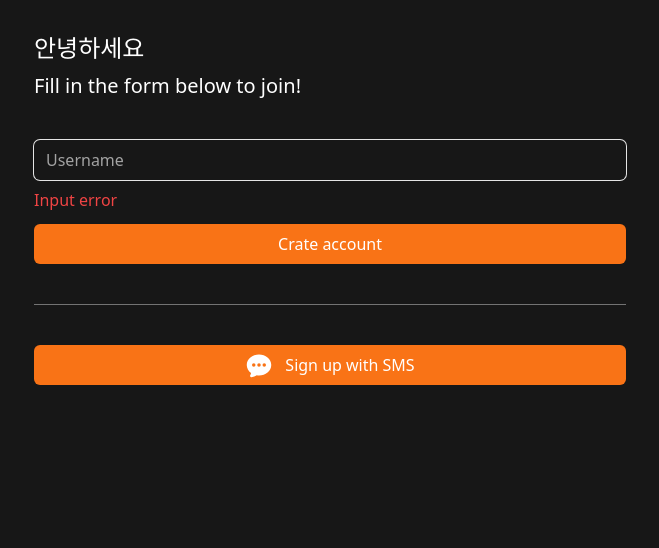
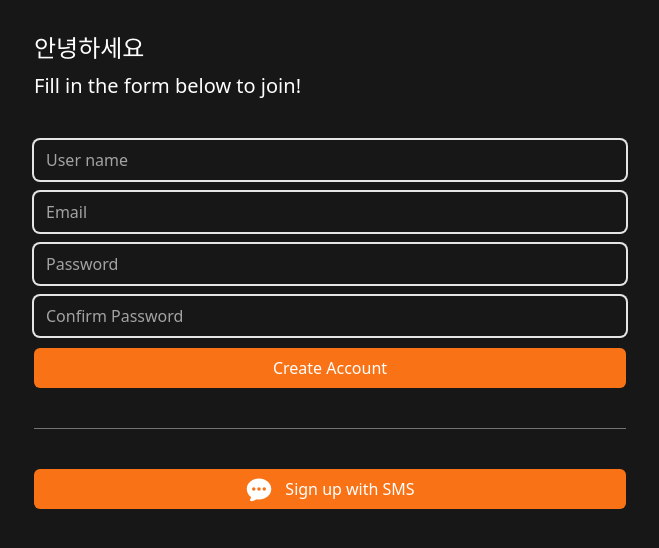
Before and after one commit to islanderian/carrot-market-reloaded, a Next.js app: page /create-account in a window 1280 px wide. Shown: the top 548 px of the page, without its empty margins (310-969 px from the left). Built offline with nearby package versions, Linux system fonts and the light colour scheme.

Commit message:
#4.2 Form Components

```diff
--- a/app/create-account/page.tsx
+++ b/app/create-account/page.tsx
@@ -1,6 +1,8 @@
 import Link from "next/link";
 import { ChatBubbleBottomCenterIcon } from "@heroicons/react/24/solid";
 import { ChatBubbleOvalLeftEllipsisIcon } from "@heroicons/react/16/solid";
+import FormInput from "@/components/form-input";
+import FormButton from "@/components/from-btn";
 
 export default function CreateAccount() {
   return (
@@ -10,16 +12,21 @@
         <h2 className="text-xl">Fill in the form below to join!</h2>
       </div>
       <form className="flex flex-col gap-3">
-        <div className="flex flex-col gap-2">
-          <input
-            type="text"
-            placeholder="Username"
-            required
-            className="w-full h-10 bg-transparent border-none rounded-md focus:outline-none ring-1 focus:ring-2 ring-neutral-200 focus:ring-orange-500 placeholder:text-neutral-400"
-          />
-          <span className="text-red-500">Input error</span>
-        </div>
-        <button className="h-10 primary-btn">Crate account</button>
+        <FormInput type="text" placeholder="User name" required errors={[]} />
+        <FormInput type="email" placeholder="Email" required errors={[]} />
+        <FormInput
+          type="password"
+          placeholder="Password"
+          required
+          errors={[]}
+        />
+        <FormInput
+          type="password"
+          placeholder="Confirm Password"
+          required
+          errors={[]}
+        />
+        <FormButton loading={false} text="Create Account" />
       </form>
       <div className="w-full h-px bg-neutral-500" />
       <div>
--- /dev/null
+++ b/components/form-input.tsx
@@ -0,0 +1,29 @@
+interface FormInputProps {
+  type: string;
+  placeholder: string;
+  required: boolean;
+  errors: string[];
+}
+
+export default function FormInput({
+  type,
+  placeholder,
+  required,
+  errors,
+}: FormInputProps) {
+  return (
+    <div className="flex flex-col gap-2">
+      <input
+        type={type}
+        placeholder={placeholder}
+        required={required}
+        className="w-full h-10 transition bg-transparent border-none rounded-md focus:outline-none ring-2 focus:ring-4 ring-neutral-200 focus:ring-orange-500 placeholder:text-neutral-400"
+      />
+      {errors.map((error, index) => (
+        <span key={index} className="text-red-500">
+          {error}
+        </span>
+      ))}
+    </div>
+  );
+}
--- /dev/null
+++ b/components/from-btn.tsx
@@ -0,0 +1,15 @@
+interface FormButtonProps {
+  loading: boolean;
+  text: string;
+}
+
+export default function FormButton({ loading, text }: FormButtonProps) {
+  return (
+    <button
+      className="h-10 primary-btn disabled:bg-neutral-400 disabled:text-neutral-300 disabled:cursor-not-allowed"
+      disabled={loading}
+    >
+      {loading ? "Loading..." : text}
+    </button>
+  );
+}
```
